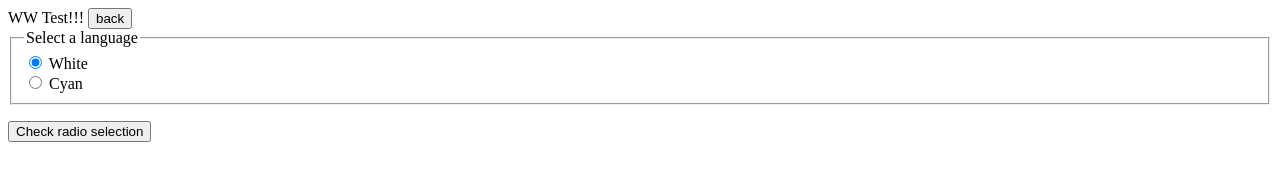
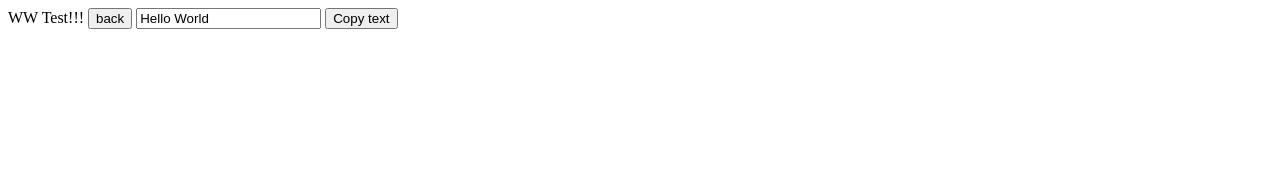
Before and after one commit to ultraviollett/Neocities-Website, a website: page public/test.html in a window 1280 px wide. Drawn offline with nearby package versions, Linux system fonts and the light colour scheme.

Commit message:
Update test.html to text copypaste

```diff
--- a/public/test.html
+++ b/public/test.html
@@ -6,37 +6,28 @@
   <button class="nav" onclick="window.location.href = 'index.html';">back</button>
 
 
-<form id="choosecolorform">
-  <fieldset>
-    <legend>Select a language</legend>
-    <div>
-      <input
-        type="radio"
-        id = "white"
-        name="color"
-        value="white"
-        checked
-      />
-      <label for="white">White</label>
-    </div>
-    <div>
-      <input type="radio" id="cyan" name="color" value="cyan" />
-      <label for="cyan">Cyan</label>
-    </div>
-  </fieldset>
-</form>
-<button id="checkRadioBtn">Check radio selection</button>
+ <!-- The text field -->
+ <input type="text" value="Hello World" id="myInput">
 
-<div id="outputdiv"></div>
+ <!-- The button used to copy the text -->
+ <button onclick="myFunction()">Copy text</button>
+
 
 <script>
+  function myFunction() {
+    // Get the text field
+    var copyText = document.getElementById("myInput");
 
-    const checkRadioBtn = $('#checkRadioBtn');
+    // Select the text field
+    copyText.select();
+    copyText.setSelectionRange(0, 99999); // For mobile devices
 
-    checkRadioBtn.click(() => {
-      var x = $("input[type='radio'][name=color]:checked",'#choosecolorform').val();
-      $('#outputdiv').text(x);
-    });
+     // Copy the text inside the text field
+    navigator.clipboard.writeText(copyText.value);
+
+    // Alert the copied text
+    alert("Copied the text: " + copyText.value);
+  } ;
 
 </script>
 </body>
```
